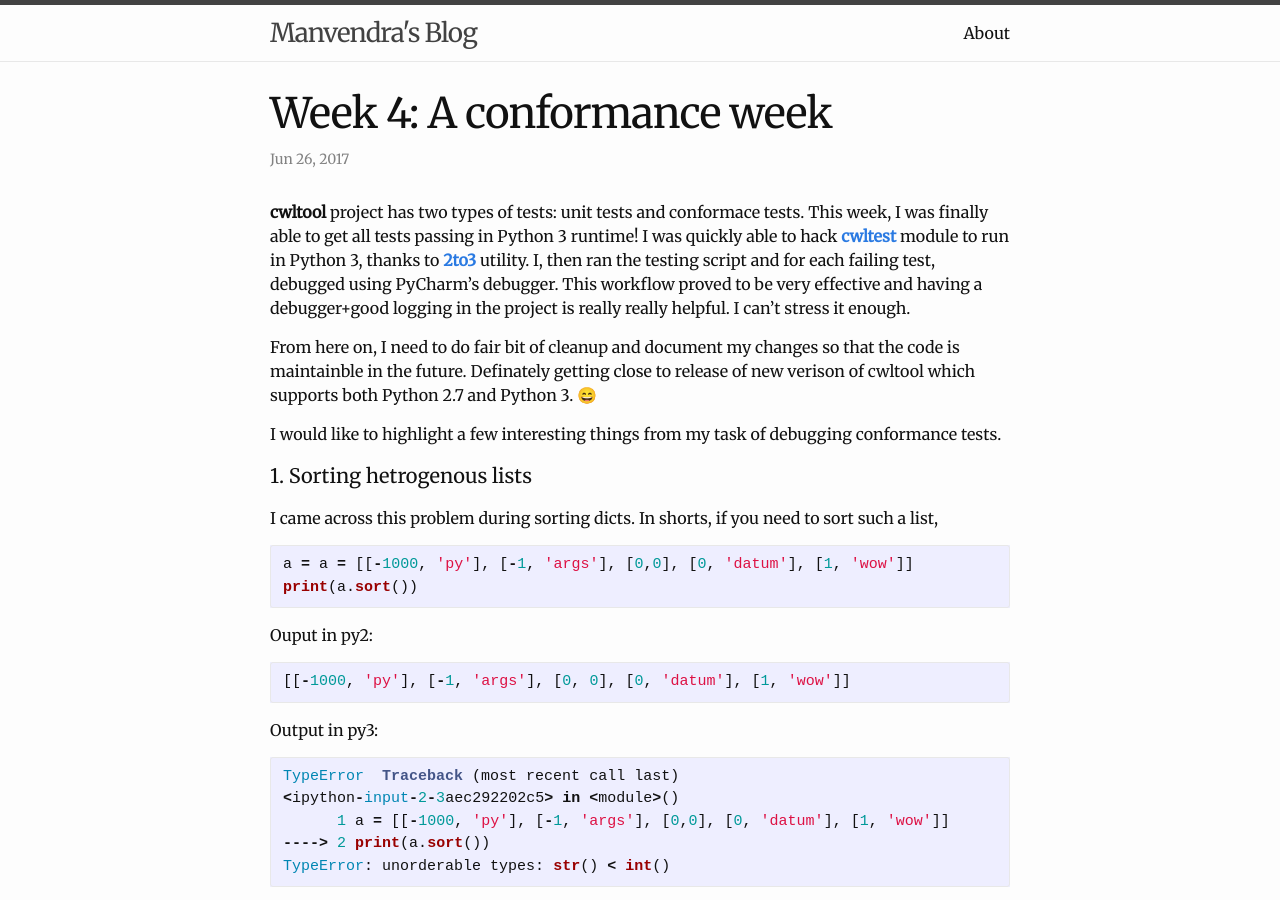
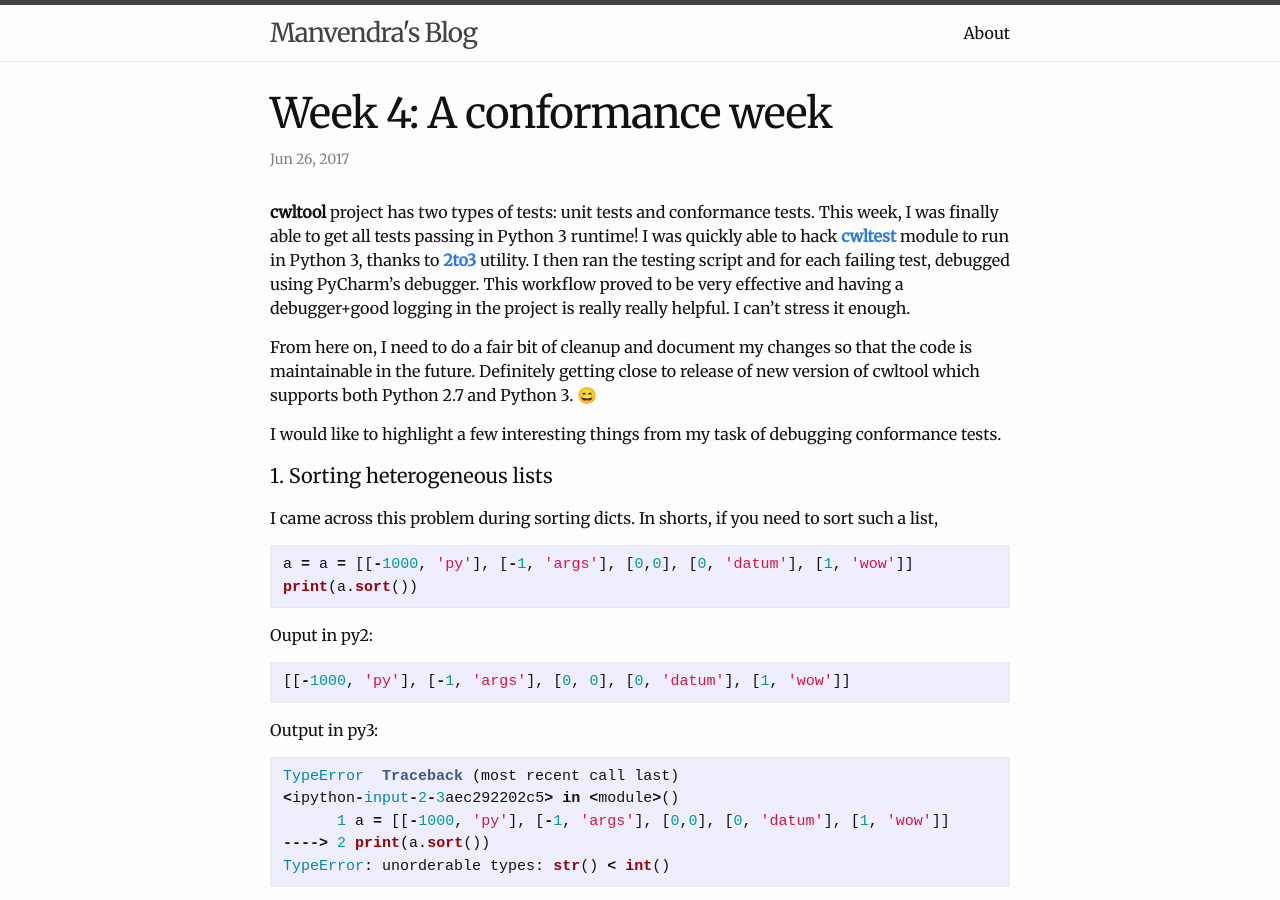
Before and after one commit to manu-chroma/blog, a Jekyll site: the page built from _posts/2017-06-26-week-4.md, in a window 1280 px wide and 900 px high. Built offline with Jekyll 4.4.1, drawn with Linux system fonts in a browser that asks for light colours; emoji names are drawn with the system emoji font; comment, search, counter and statistics services are not loaded; some of the changed text lies outside the part shown.

Commit message:
minor changes week 4 post; ready now

````diff
--- a/_posts/2017-06-26-week-4.md
+++ b/_posts/2017-06-26-week-4.md
@@ -4,14 +4,14 @@ title:  "Week 4: A conformance week"
 categories: GSoC '17
 published: true
 ---
-__cwltool__ project has two types of tests: unit tests and conformace tests. This week, I was finally able to get all tests passing in Python 3 runtime!
-I was quickly able to hack [__cwltest__](https://github.com/common-workflow-language/cwltest) module to run in Python 3, thanks to [__2to3__](https://docs.python.org/3.0/library/2to3.html) utility. I, then ran the testing script and for each failing test, debugged using PyCharm's debugger. This workflow proved to be very effective and having a debugger+good logging in the project is really really helpful. I can't stress it enough.
+__cwltool__ project has two types of tests: unit tests and conformance tests. This week, I was finally able to get all tests passing in Python 3 runtime!
+I was quickly able to hack [__cwltest__](https://github.com/common-workflow-language/cwltest) module to run in Python 3, thanks to [__2to3__](https://docs.python.org/3.0/library/2to3.html) utility. I then ran the testing script and for each failing test, debugged using PyCharm's debugger. This workflow proved to be very effective and having a debugger+good logging in the project is really really helpful. I can't stress it enough.
 
-From here on, I need to do fair bit of cleanup and document my changes so that the code is maintainble in the future. Definately getting close to release of new verison of cwltool which supports both Python 2.7 and Python 3. :smile:
+From here on, I need to do a fair bit of cleanup and document my changes so that the code is maintainable in the future. Definitely getting close to release of new version of cwltool which supports both Python 2.7 and Python 3. :smile:
 
 I would like to highlight a few interesting things from my task of debugging conformance tests.
 
-#### 1. Sorting hetrogenous lists
+#### 1. Sorting heterogeneous lists
 
 I came across this problem during sorting dicts. In shorts, if you need to sort such a list,
 
@@ -101,7 +101,6 @@ def bytes2str_in_dicts(a):
     if isinstance(a, dict):
         for k, v in dict.items(a):
             a[k] = bytes2str_in_dicts(v)
-
         return a
 
     # if list, iterate through list and fn call
@@ -109,8 +108,8 @@ def bytes2str_in_dicts(a):
     if isinstance(a, list):
         for idx, value in enumerate(a):
             a[idx] = bytes2str_in_dicts(value)
+            return a
 
-            return a
     # if value is bytes, return decoded string,
     elif isinstance(a, bytes):
         return a.decode('utf-8')
@@ -121,10 +120,10 @@ def bytes2str_in_dicts(a):
 ```
 
 #### 3. Special apache avro mention:
-Earlier this week I was still stuck at [avro-python3](https://github.com/apache/avro/tree/master/lang/py3) package errors. One of my mentors, [Anton](https://github.com/anton-khodak) helped me fix multiple failing tests, which were due to a bug in avro-python3 code. Moving on from that, I got stuck at another set of errors, which too gave traceback to avro-python3 package, not sure if error was in our codebase or avro's this time around.
+Earlier this week I was still stuck at [avro-python3](https://github.com/apache/avro/tree/master/lang/py3) package errors. One of my mentors, [Anton](https://github.com/anton-khodak) helped me fix multiple failing tests, which were due to a bug in the avro-python3 code. Moving on from that, I got stuck at another set of errors, which too gave traceback to avro-python3 package, not sure if the error was in our codebase or avro's this time around.
 
-As a result, I decided to migrate exisiting [Python 2 implementation](https://github.com/apache/avro/tree/master/lang/py) of avro package using ``2to3``and some grunt work. Few hours later, I was able to port it for Python 3. I tried using this package in my code and to my surprise worked well without any changes in cwltool codebase.
-In the coming week I need to come up with concrete solution to the avro problem. The ultimate goal is to have robust codebase which is maintainble in the long run.
+As a result, I decided to migrate existing [Python 2 implementation](https://github.com/apache/avro/tree/master/lang/py) of avro package using ``2to3``and some grunt work. A few hours later, I was able to port it to Python 3. I tried using this package in my code and to my surprise worked well without any changes in cwltool codebase.
+In the coming week I need to come up with a concrete solution to the avro problem. The ultimate goal is to have robust codebase which is maintainable in the long run.
 
 Feel free to check my progress at: [cwltool/pull/442](https://github.com/common-workflow-language/cwltool/pull/442)
 
````
